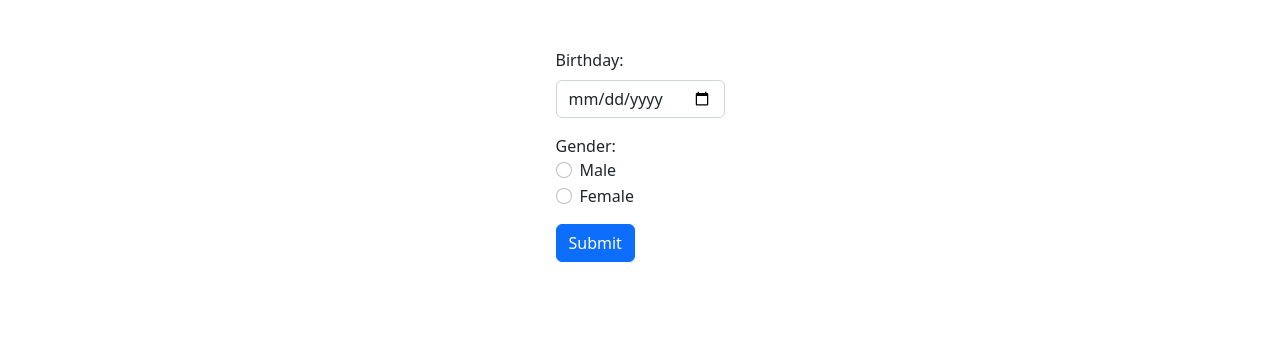
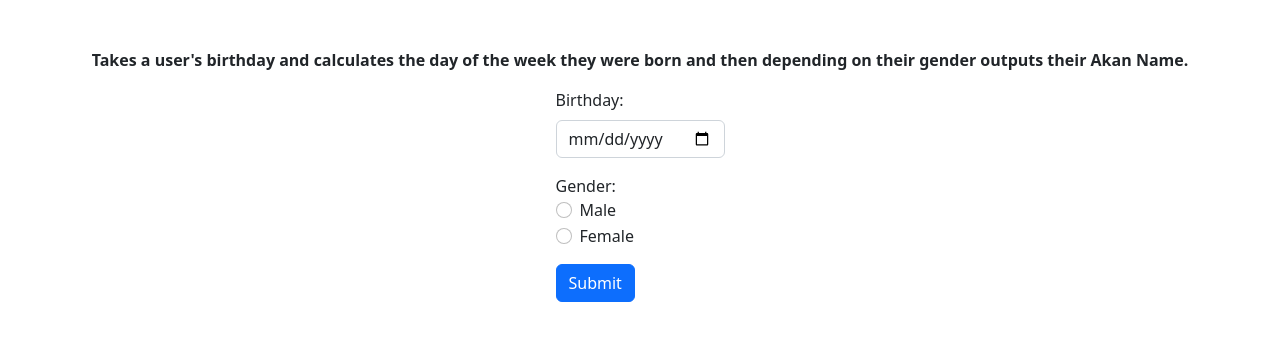
Before and after one commit to michaelitindi/akan_name, a website built with webpack: page src/index.html in a window 1280 px wide. Built offline with nearby package versions, Linux system fonts and the light colour scheme.

Commit message:
Added a short description

```diff
--- a/src/index.html
+++ b/src/index.html
@@ -7,7 +7,8 @@
 </head>
 <body>
 
-    <div class="container d-flex justify-content-center mt-5 main-container">
+    <div class="container d-flex flex-wrap justify-content-center mt-5 main-container">
+        <p class="fw-bold">Takes a user's birthday and calculates the day of the week they were born and then depending on their gender outputs their Akan Name. </p><br>
         <form>
             <div class="mb-3">
               <label for="birthday" class="form-label">Birthday:</label>
```
